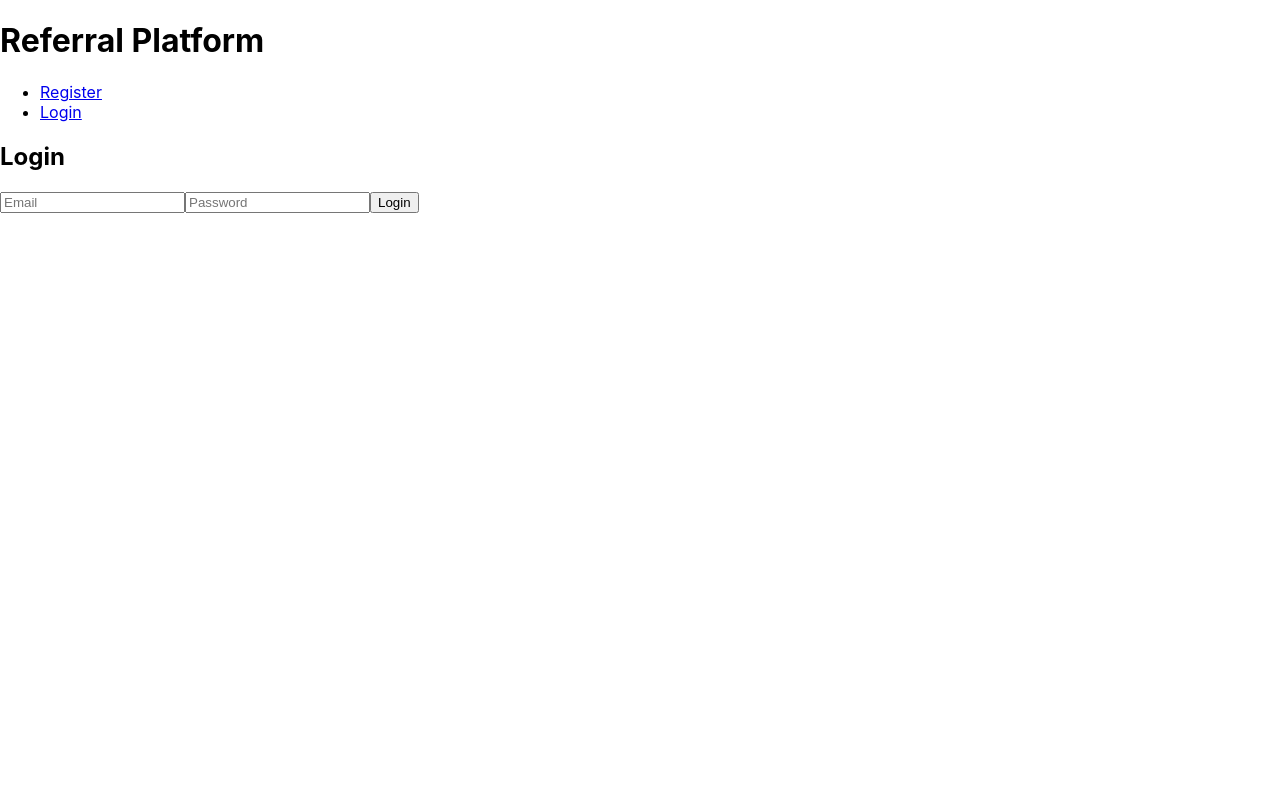
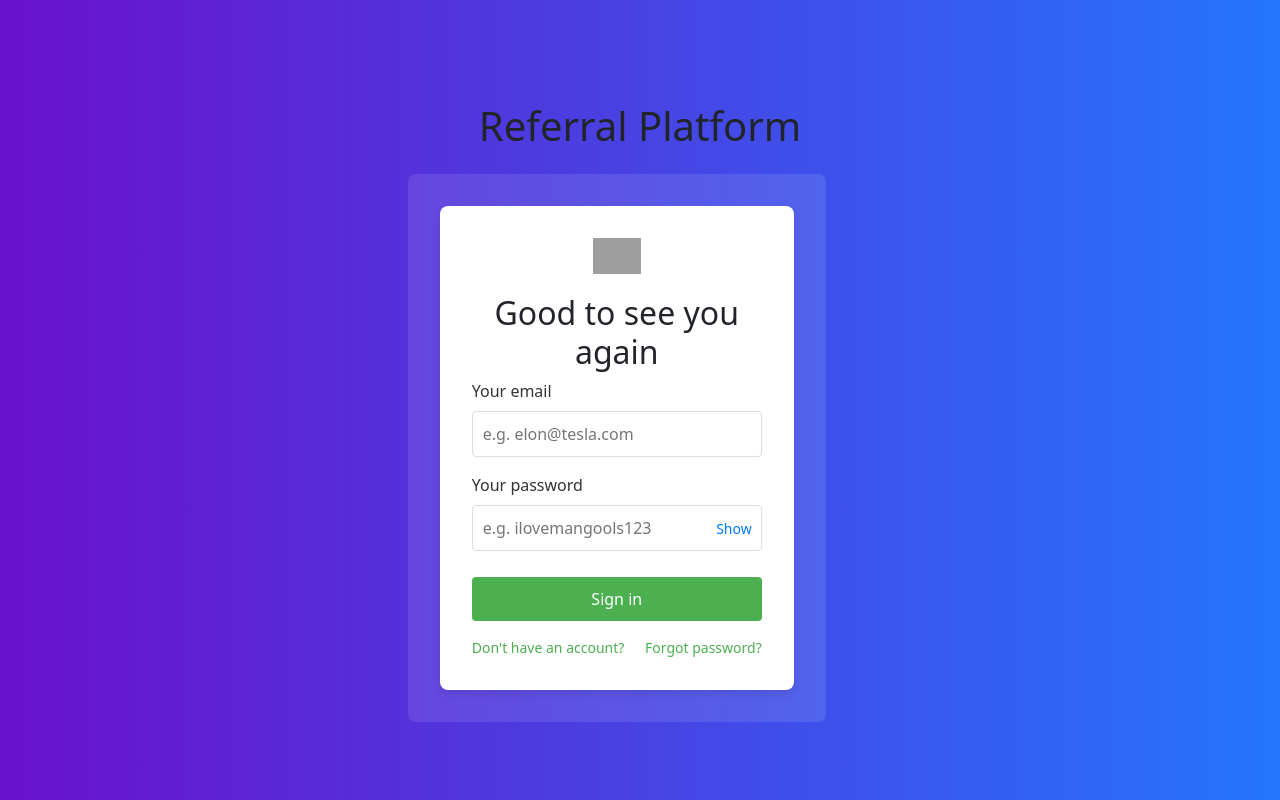
Before and after one commit to bismansahni/refer-me-platform, a React (Create React App) app in the folder client/: page /login in a window 1280 px wide. Built offline with nearby package versions, Linux system fonts and the light colour scheme; grey boxes are pictures that could not be loaded.

Commit message:
implemented frontend for login

```diff
--- a/client/package.json
+++ b/client/package.json
@@ -7,6 +7,7 @@
     "@testing-library/react": "^13.4.0",
     "@testing-library/user-event": "^13.5.0",
     "axios": "^1.7.2",
+    "bootstrap": "^5.3.3",
     "cors": "^2.8.5",
     "react": "^18.3.1",
     "react-dom": "^18.3.1",
--- a/client/src/App.js
+++ b/client/src/App.js
@@ -1,56 +1,24 @@
 import React from 'react';
-import { BrowserRouter as Router, Routes, Route, Link } from 'react-router-dom';
+import { BrowserRouter as Router, Route, Routes, Navigate } from 'react-router-dom';
 import Register from './components/Register';
 import Login from './components/Login';
 import Protected from './components/Protected';
 import RequestReferral from './components/RequestReferral';
 import GiveReferral from './components/GiveReferral';
-import Logout from './components/Logout';
 import PrivateRoute from './components/PrivateRoute';
 
 const App = () => {
-    const token = localStorage.getItem('token');
-
     return (
         <Router>
-            <div className="App">
-                <h1>Referral Platform</h1>
-                <nav>
-                    <ul>
-                        {!token ? (
-                            <>
-                                <li>
-                                    <Link to="/register">Register</Link>
-                                </li>
-                                <li>
-                                    <Link to="/login">Login</Link>
-                                </li>
-                            </>
-                        ) : (
-                            <>
-                                <li>
-                                    <Link to="/protected">Protected</Link>
-                                </li>
-                                <li>
-                                    <Link to="/request-referral">Request Referral</Link>
-                                </li>
-                                <li>
-                                    <Link to="/give-referral">Give Referral</Link>
-                                </li>
-                                <li>
-                                    <Link to="/logout">Logout</Link>
-                                </li>
-                            </>
-                        )}
-                    </ul>
-                </nav>
+            <div className="container">
+                <h1 className="text-center my-4">Referral Platform</h1>
                 <Routes>
                     <Route path="/register" element={<Register />} />
                     <Route path="/login" element={<Login />} />
-                    <Route path="/protected" element={<PrivateRoute element={Protected} />} />
-                    <Route path="/request-referral" element={<PrivateRoute element={RequestReferral} />} />
-                    <Route path="/give-referral" element={<PrivateRoute element={GiveReferral} />} />
-                    <Route path="/logout" element={<Logout />} />
+                    <Route path="/protected" element={<PrivateRoute><Protected /></PrivateRoute>} />
+                    <Route path="/request-referral" element={<PrivateRoute><RequestReferral /></PrivateRoute>} />
+                    <Route path="/give-referral" element={<PrivateRoute><GiveReferral /></PrivateRoute>} />
+                    <Route path="/" element={<Navigate to="/login" />} />
                 </Routes>
             </div>
         </Router>
--- a/client/src/components/Login.js
+++ b/client/src/components/Login.js
@@ -1,44 +1,73 @@
 import React, { useState } from 'react';
 import axios from 'axios';
 import { useNavigate } from 'react-router-dom';
+import './styles/Login.css';
 
 const Login = () => {
     const [email, setEmail] = useState('');
     const [password, setPassword] = useState('');
+    const [showPassword, setShowPassword] = useState(false);
     const [message, setMessage] = useState('');
     const navigate = useNavigate();
 
     const handleSubmit = async (e) => {
         e.preventDefault();
+
         try {
             const res = await axios.post('http://localhost:3010/api/auth/login', { email, password });
             localStorage.setItem('token', res.data.token);
             setMessage('Login successful');
-            navigate('/');
+            navigate('/dashboard'); // Redirect to the Dashboard after successful login
         } catch (error) {
             setMessage('Error logging in');
         }
     };
 
+    const togglePasswordVisibility = () => {
+        setShowPassword(!showPassword);
+    };
+
     return (
-        <div>
-            <h2>Login</h2>
+        <div className="login-container">
+            <div className="login-box">
+                <img src="logo.png" alt="Logo" className="logo" />
+                <h2>Good to see you again</h2>
                 <form onSubmit={handleSubmit}>
+                    <div className="form-group">
+                        <label>Your email</label>
                         <input
                             type="email"
-                    placeholder="Email"
+                            placeholder="e.g. elon@tesla.com"
                             value={email}
                             onChange={(e) => setEmail(e.target.value)}
                         />
+                    </div>
+                    <div className="form-group">
+                        <label>Your password</label>
+                        <div className="password-wrapper">
                             <input
-                    type="password"
-                    placeholder="Password"
+                                type={showPassword ? 'text' : 'password'}
+                                placeholder="e.g. ilovemangools123"
                                 value={password}
                                 onChange={(e) => setPassword(e.target.value)}
                             />
-                <button type="submit">Login</button>
+                            <button
+                                type="button"
+                                className="show-password-button"
+                                onClick={togglePasswordVisibility}
+                            >
+                                {showPassword ? 'Hide' : 'Show'}
+                            </button>
+                        </div>
+                    </div>
+                    <button type="submit" className="login-button">Sign in</button>
                 </form>
-            {message && <p>{message}</p>}
+                {message && <p className="message">{message}</p>}
+                <div className="links">
+                    <a href="/register">Don't have an account?</a>
+                    <a href="/forgot-password">Forgot password?</a>
+                </div>
+            </div>
         </div>
     );
 };
--- a/client/src/components/PrivateRoute.js
+++ b/client/src/components/PrivateRoute.js
@@ -1,10 +1,9 @@
 import React from 'react';
 import { Navigate } from 'react-router-dom';
 
-const PrivateRoute = ({ element: Component }) => {
+const PrivateRoute = ({ children }) => {
     const token = localStorage.getItem('token');
-
-    return token ? <Component /> : <Navigate to="/login" />;
+    return token ? children : <Navigate to="/login" />;
 };
 
 export default PrivateRoute;
--- /dev/null
+++ b/client/src/components/styles/Login.css
@@ -0,0 +1,142 @@
+/* styles/Login.css */
+
+body {
+    font-family: 'Roboto', sans-serif;
+    background: linear-gradient(to right, #6a11cb, #2575fc);
+    display: flex;
+    justify-content: center;
+    align-items: center;
+    height: 100vh;
+    margin: 0;
+}
+
+.login-container {
+    display: flex;
+    justify-content: center;
+    align-items: center;
+    width: 90%;
+    max-width: 30rem; /* 480px */
+    height: auto;
+    padding: 2rem;
+    border-radius: 0.5rem;
+    background-color: rgba(255, 255, 255, 0.1);
+}
+
+.login-box {
+    width: 100%;
+    background-color: #ffffff;
+    box-shadow: 0 0.25rem 0.5rem rgba(0, 0, 0, 0.1);
+    border-radius: 0.5rem;
+    padding: 2rem;
+    text-align: center;
+}
+
+.logo {
+    width: 3rem;
+    margin-bottom: 1.25rem;
+}
+
+h2 {
+    color: #333333;
+    margin-bottom: 1.25rem;
+    font-size: 1.5rem;
+}
+
+.form-group {
+    margin-bottom: 1rem;
+    text-align: left;
+}
+
+label {
+    display: block;
+    color: #333333;
+    margin-bottom: 0.5rem;
+    font-size: 1rem;
+}
+
+input {
+    width: 100%;
+    padding: 0.625rem;
+    border: 1px solid #ddd;
+    border-radius: 0.25rem;
+    box-sizing: border-box;
+    font-size: 1rem;
+}
+
+.password-wrapper {
+    position: relative;
+}
+
+.show-password-button {
+    position: absolute;
+    right: 0.625rem;
+    top: 50%;
+    transform: translateY(-50%);
+    background: none;
+    border: none;
+    color: #007bff;
+    cursor: pointer;
+    font-size: 0.875rem;
+    padding: 0;
+}
+
+.login-button {
+    width: 100%;
+    padding: 0.625rem;
+    background-color: #4CAF50;
+    border: none;
+    color: #ffffff;
+    border-radius: 0.25rem;
+    cursor: pointer;
+    transition: background-color 0.3s ease;
+    font-size: 1rem;
+    margin-top: 0.625rem;
+}
+
+.login-button:hover {
+    background-color: #45a049;
+}
+
+.message {
+    margin-top: 0.625rem;
+    color: #ff0000;
+    font-size: 0.875rem;
+}
+
+.links {
+    margin-top: 1rem;
+    display: flex;
+    justify-content: space-between;
+    font-size: 0.875rem;
+}
+
+.links a {
+    color: #4CAF50;
+    text-decoration: none;
+}
+
+.links a:hover {
+    text-decoration: underline;
+}
+
+@media (max-width: 768px) {
+    .login-box {
+        padding: 1.25rem;
+    }
+
+    .logo {
+        width: 2.5rem;
+    }
+
+    h2 {
+        font-size: 1.25rem;
+    }
+
+    label, input, .login-button {
+        font-size: 0.875rem;
+    }
+
+    .message {
+        font-size: 0.75rem;
+    }
+}
--- a/client/src/index.js
+++ b/client/src/index.js
@@ -3,6 +3,8 @@ import ReactDOM from 'react-dom/client';
 import './index.css';
 import App from './App';
 import reportWebVitals from './reportWebVitals';
+import 'bootstrap/dist/css/bootstrap.min.css';
+
 
 const root = ReactDOM.createRoot(document.getElementById('root'));
 root.render(
```
Also changed, not shown: 1 other file (tests, documents, lock files or other folders). Lines whose indentation alone changed are shown as unchanged.
